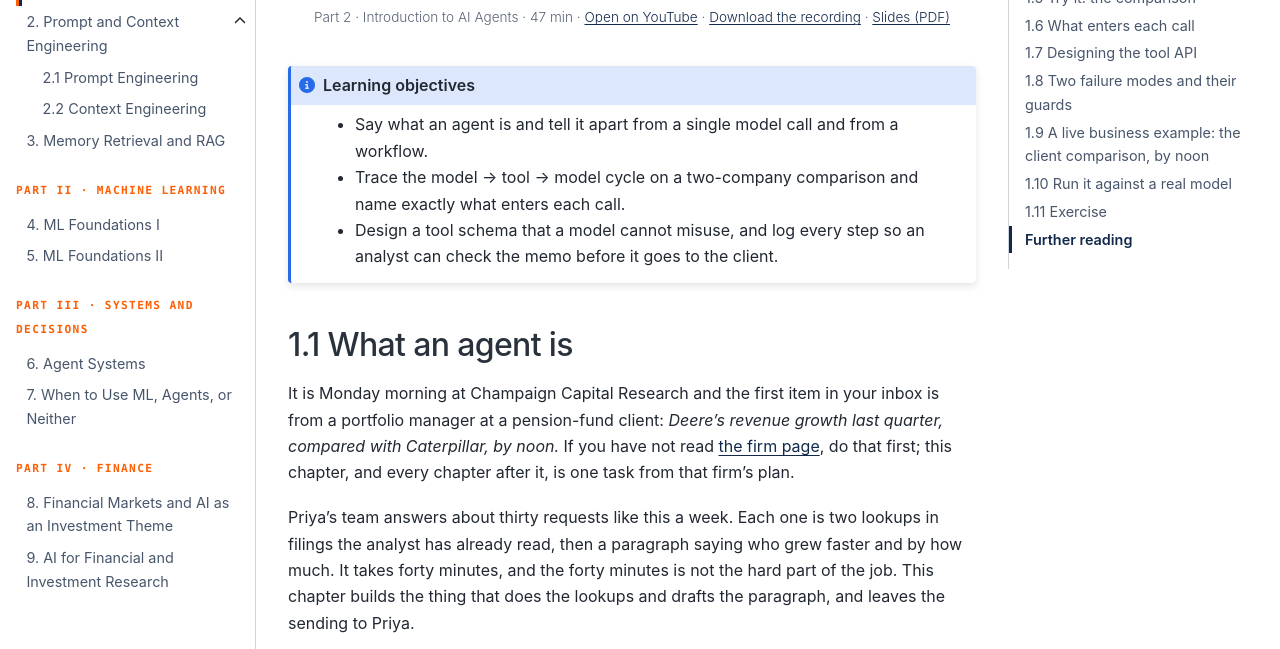
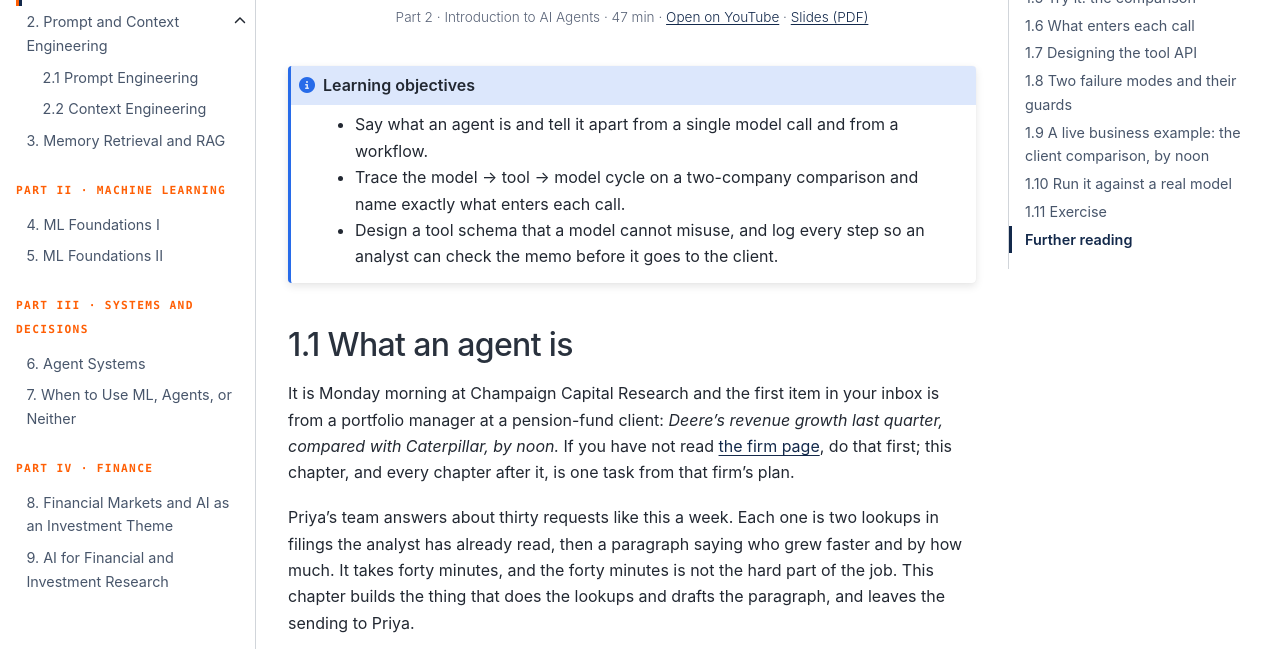
Before and after one commit to ashcastelinocs124/msba-ai-workshop, a Jupyter Book: the page built from book/ch01-agent-loop.md, in a window 1280 px wide and 900 px high, scrolled down 1515 px, cut to the strip 251-900 px from the top of the window. Built offline with Jupyter Book 1.0.4 settings and Sphinx 7.4.7 and the Sphinx Book theme 1.1.4, drawn with Linux system fonts in a browser that asks for light colours.

Commit message:
Remove the download link for the session 1 recording

````diff
--- a/book/ch01-agent-loop.md
+++ b/book/ch01-agent-loop.md
@@ -20,7 +20,7 @@ The session 1 recording, in two parts. Watch them in order, before or alongside
 </figure>
 <figure class="wk-intro-video">
   <iframe src="https://www.youtube.com/embed/TuWWd335S1c" title="Session 1 · Introduction to AI Agents · Part 2" allow="accelerometer; autoplay; clipboard-write; encrypted-media; gyroscope; picture-in-picture" allowfullscreen></iframe>
-  <figcaption>Part 2 · Introduction to AI Agents · 47 min · <a href="https://youtu.be/TuWWd335S1c">Open on YouTube</a> · <a href="_static/media/ch01-lecture.mp4">Download the recording</a> · <a href="https://github.com/ashcastelinocs124/Workshop-Slides/blob/main/AI/education/workshop-lecture/msba-ch01-intro-to-ai-agents.pdf">Slides (PDF)</a></figcaption>
+  <figcaption>Part 2 · Introduction to AI Agents · 47 min · <a href="https://youtu.be/TuWWd335S1c">Open on YouTube</a> · <a href="https://github.com/ashcastelinocs124/Workshop-Slides/blob/main/AI/education/workshop-lecture/msba-ch01-intro-to-ai-agents.pdf">Slides (PDF)</a></figcaption>
 </figure>
 ```
 
````
